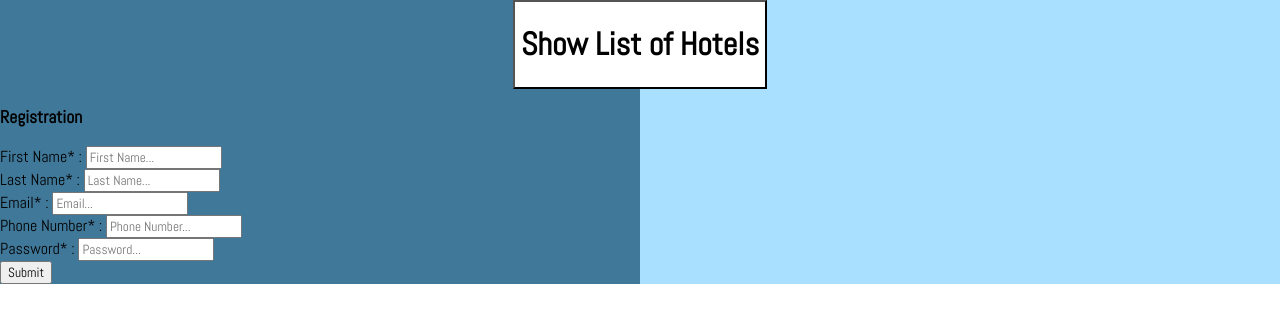
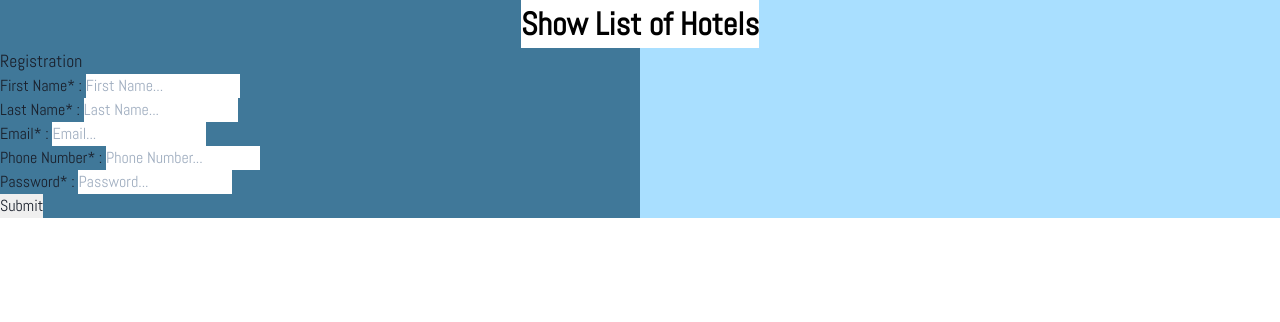
Before and after one commit to qabduali/swe_project, a React (Create React App) app: page /dashboard in a window 1280 px wide. Shown: the top 322 px of the page. Built offline with nearby package versions, Linux system fonts and the light colour scheme; the HTML template or start-up script is replaced by a standard one.

Commit message:
router added

```diff
--- a/package.json
+++ b/package.json
@@ -3,14 +3,18 @@
   "version": "0.1.0",
   "private": true,
   "dependencies": {
+    "@chakra-ui/react": "^1.7.2",
+    "@emotion/react": "^11.7.0",
+    "@emotion/styled": "^11.6.0",
     "@testing-library/jest-dom": "^5.16.0",
     "@testing-library/react": "^11.2.7",
     "@testing-library/user-event": "^12.8.3",
+    "framer-motion": "^4.1.17",
     "history": "^5.1.0",
     "prop-types": "^15.7.2",
     "react": "^17.0.2",
     "react-dom": "^17.0.2",
-    "react-router-dom": "^6.0.0-beta.8",
+    "react-router-dom": "5.2.0",
     "react-scripts": "^3.4.4",
     "styled-components": "^5.3.3",
     "web-vitals": "^1.1.2"
--- a/src/App.js
+++ b/src/App.js
@@ -3,13 +3,36 @@ import React from 'react';
 import { GlobalStyle } from './GlobalStyle';
 import Search from './pages/Search';
 import Dashboard from './pages/Dashboard';
-
+import { ChakraProvider } from '@chakra-ui/react'
+import {
+    BrowserRouter as Router,
+    Switch,
+    Route,
+    Link,
+    Redirect
+} from "react-router-dom";
 
 function App() {
   return (
-    <div className="App">
-      <Dashboard></Dashboard>
-    </div>
+      <Router>
+          <ChakraProvider>
+            <div className="App">
+                {/*компонент HEADER сюда вставить*/}
+                <Switch>
+                    <Route path={"/dashboard"}>
+                        <Dashboard/>
+                    </Route>
+                    <Route path={"/"}>
+                        <Redirect
+                            to={{
+                                pathname: "/dashboard",
+                            }}
+                        />
+                    </Route>
+                </Switch>
+            </div>
+          </ChakraProvider>
+      </Router>
   );
 }
 
```
Also changed, not shown: 1 other file (tests, documents, lock files or other folders).
